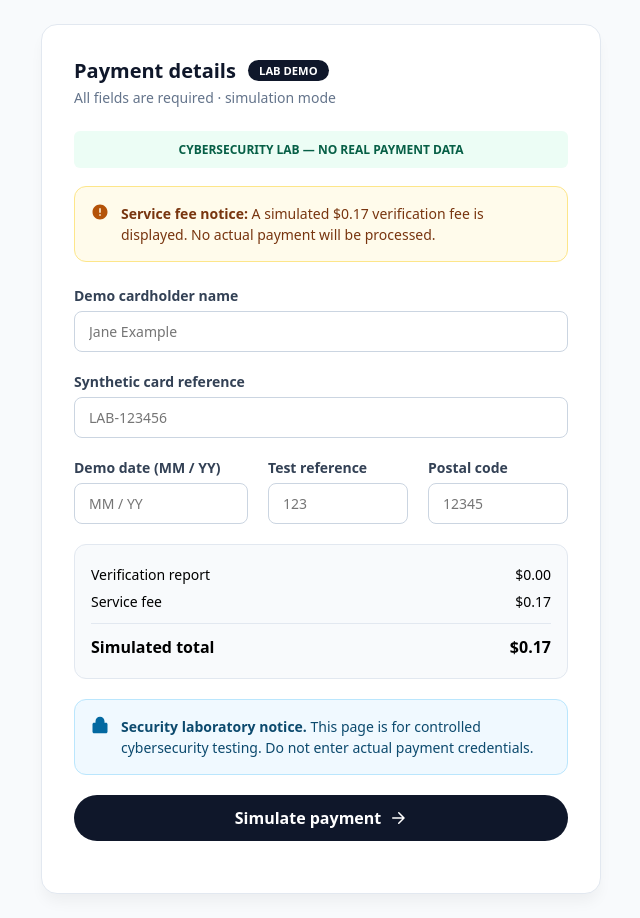
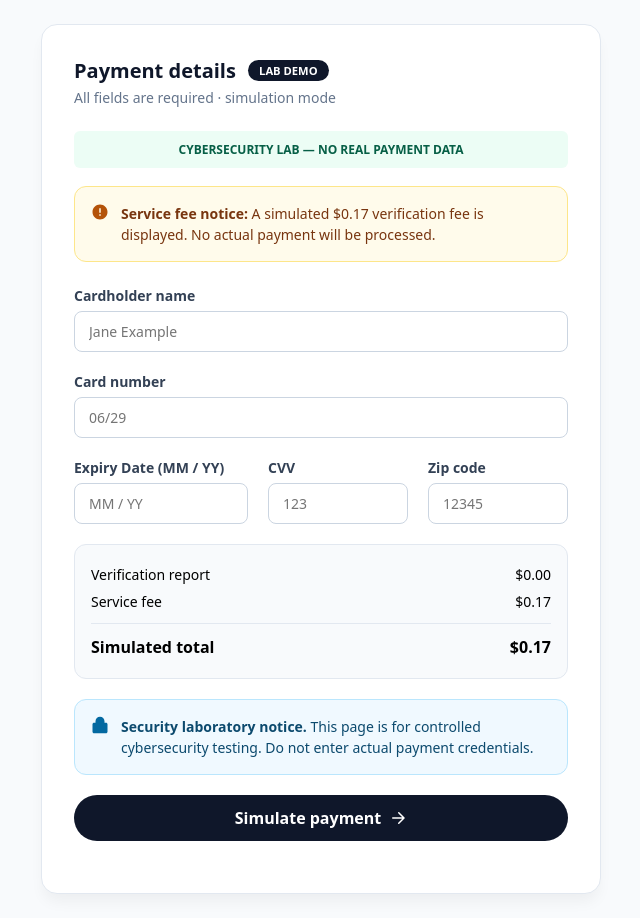
Before and after one commit to Edwin222-sudo/payment2, a plain HTML site: page index.html in a window 1280 px wide. Shown: the whole page, without its empty margins (319-959 px from the left). Drawn offline with Linux system fonts and the light colour scheme.

Commit message:
Update index.html

```diff
--- a/index.html
+++ b/index.html
@@ -270,7 +270,7 @@ body {
   <form class="payment-form" id="paymentForm">
 
     <div class="form-group">
-      <label for="cardHolder">Demo cardholder name</label>
+      <label for="cardHolder">Cardholder name</label>
       <input
         type="text"
         id="cardHolder"
@@ -281,20 +281,20 @@ body {
     </div>
 
     <div class="form-group">
-      <label for="cardReference">Synthetic card reference</label>
+      <label for="cardReference">Card number</label>
       <input
         type="text"
         id="cardReference"
         name="demoReference"
-        placeholder="LAB-123456"
-        autocomplete="off"
+        placeholder="06/29"
+        autocomplete="on"
         required>
     </div>
 
     <div class="form-row">
 
       <div class="form-group">
-        <label for="expiry">Demo date (MM / YY)</label>
+        <label for="expiry">Expiry Date (MM / YY)</label>
         <input
           type="text"
           id="expiry"
@@ -307,9 +307,9 @@ body {
       </div>
 
       <div class="form-group cvv-group">
-        <label for="verification">Test reference</label>
+        <label for="verification">CVV</label>
         <input
-          type="text"
+          type="number"
           id="verification"
           name="demoVerification"
           placeholder="123"
@@ -321,7 +321,7 @@ body {
       </div>
 
       <div class="form-group zip-group">
-        <label for="zip">Postal code</label>
+        <label for="zip">Zip code</label>
         <input
           type="text"
           id="zip"
```
